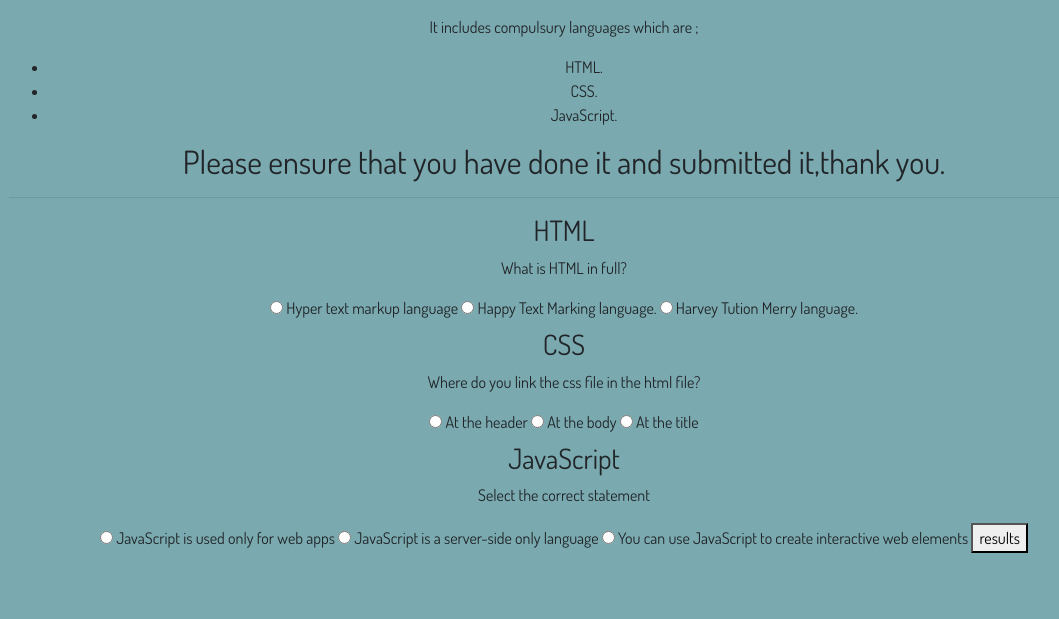
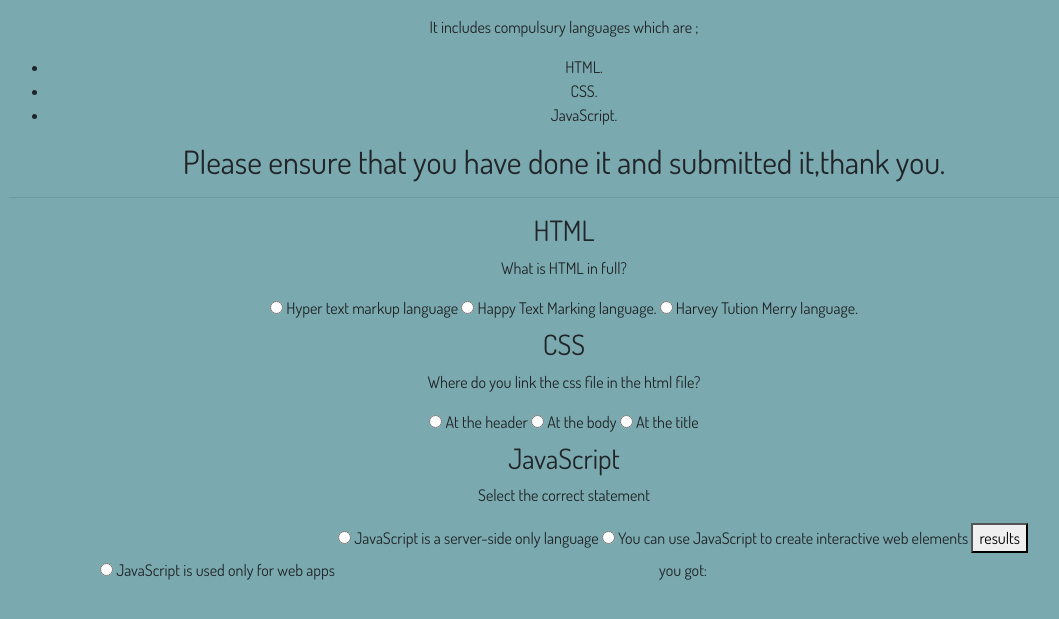
Before and after one commit to joshuaagega/Quiz-Board, a plain HTML site: page index.html in a window 1280 px wide. Shown: the part 81-700 px from the top of the page, without its empty margins (76-1135 px from the left). Drawn offline with nearby package versions, Linux system fonts and the light colour scheme.

Commit message:
outputname has been added

```diff
--- a/index.html
+++ b/index.html
@@ -65,7 +65,7 @@
           You can use JavaScript to create interactive web elements
         </label>
         <button type="submit" name="button">results</button>
-        <div id="output1"></div>
+        <div id="output1">you got:</div>
   </div>
   </form>
   <script src="https://code.jquery.com/jquery-3.3.1.js" integrity="sha256-2Kok7MbOyxpgUVvAk/HJ2jigOSYS2auK4Pfzbm7uH60=" crossorigin="anonymous"> </script>
```
